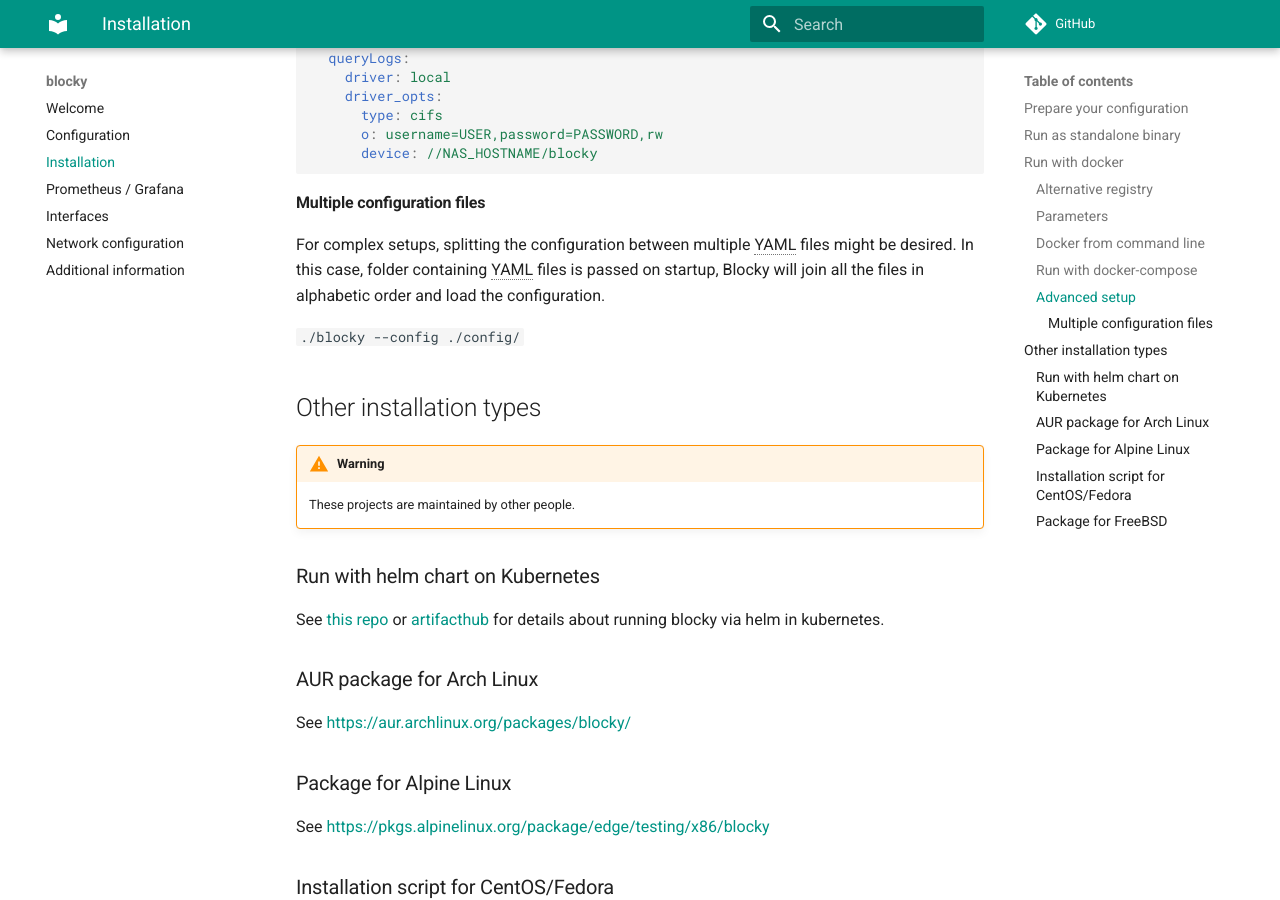
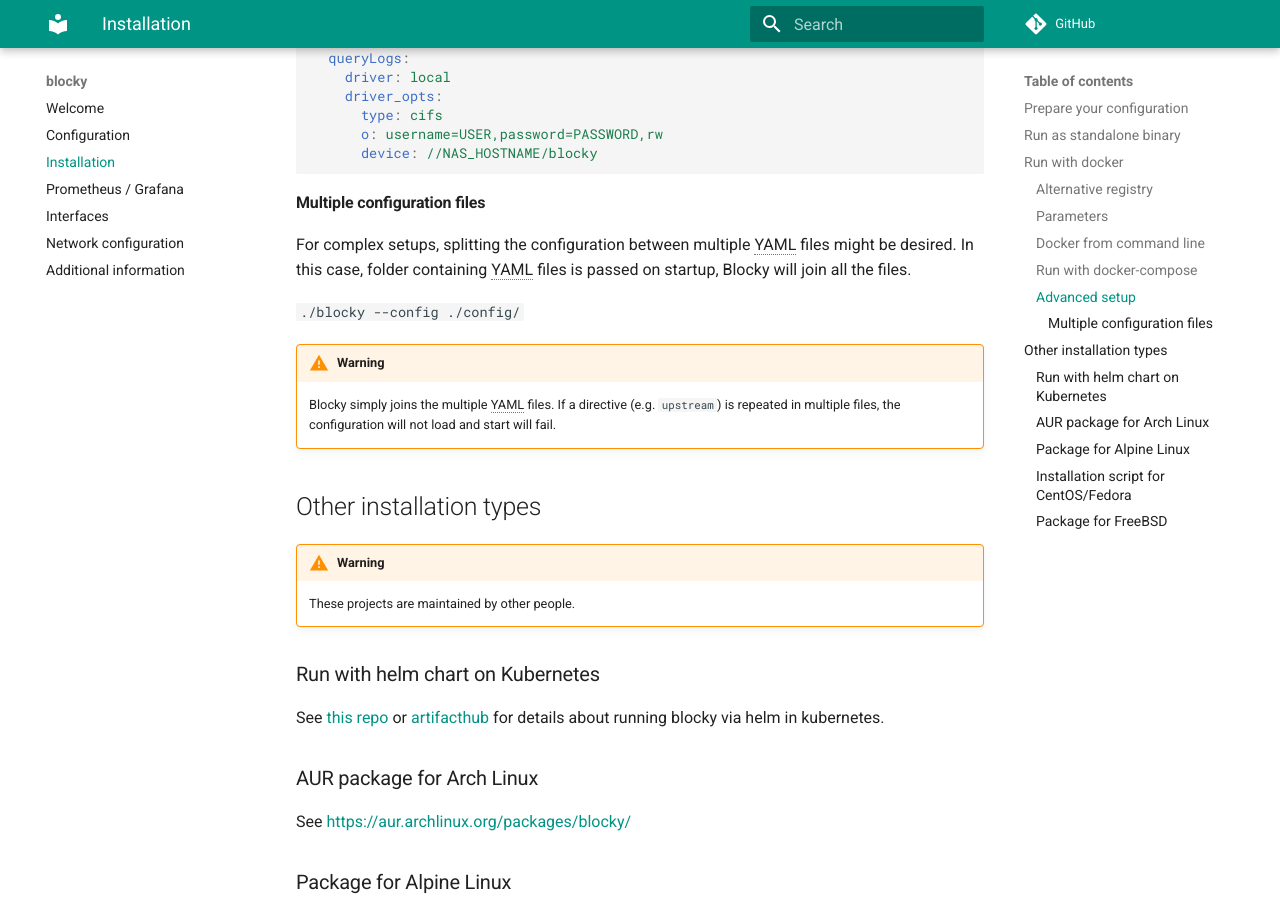
Before and after one commit to 0xERR0R/blocky, an MkDocs documentation site: the page built from docs/installation.md, in a window 1280 px wide and 900 px high, scrolled down 2726 px. Built offline with MkDocs 1.6.1 and Material for MkDocs 9.7.7, drawn with Linux system fonts in a browser that asks for light colours; comment, search, counter and statistics services are not loaded.

Commit message:
Docs change

```diff
--- a/docs/installation.md
+++ b/docs/installation.md
@@ -130,9 +130,13 @@
 
 #### Multiple configuration files
 
-For complex setups, splitting the configuration between multiple YAML files might be desired. In this case, folder containing YAML files is passed on startup, Blocky will join all the files in alphabetic order and load the configuration.
+For complex setups, splitting the configuration between multiple YAML files might be desired. In this case, folder containing YAML files is passed on startup, Blocky will join all the files.
 
 `./blocky --config ./config/`
+
+!!! warning
+
+    Blocky simply joins the multiple YAML files. If a directive (e.g. `upstream`) is repeated in multiple files, the configuration will not load and start will fail.
 
 ## Other installation types
 
```
